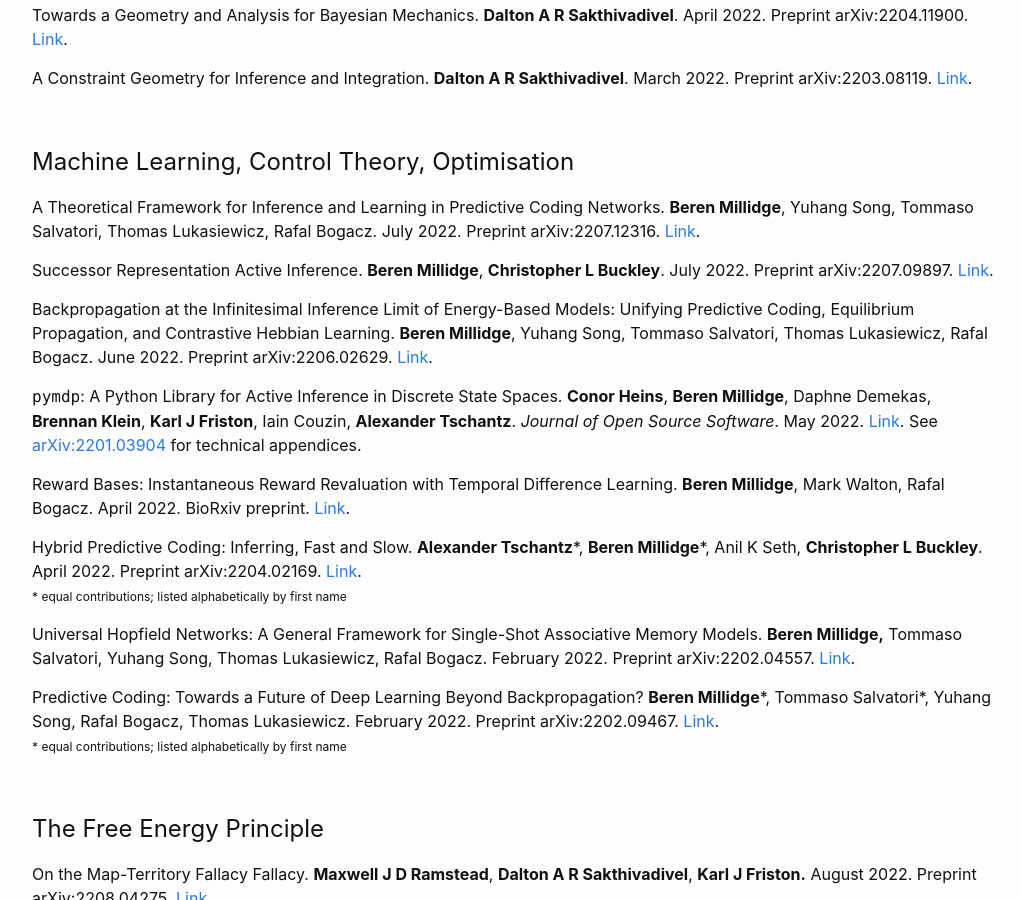
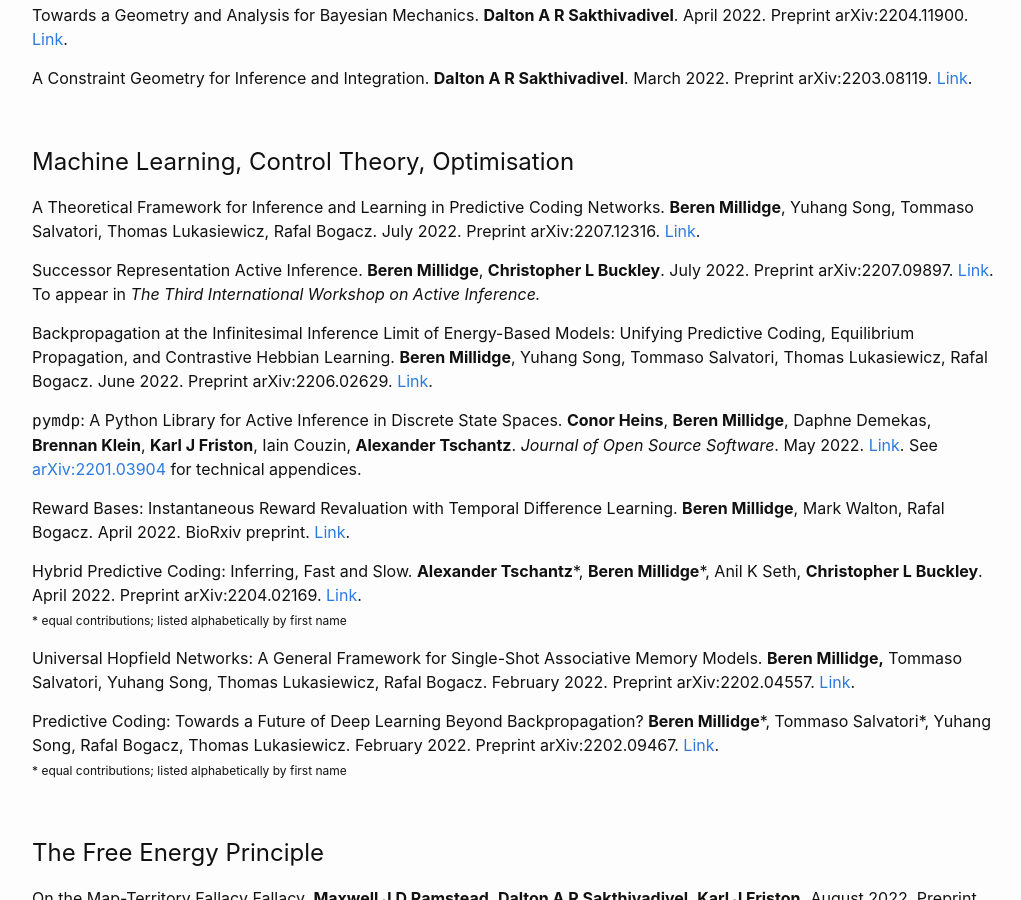
Before and after one commit to DARSakthi/DARSakthi.github.io, a Jekyll site: the page built from verses-lab.markdown, in a window 1280 px wide and 900 px high, scrolled down 1661 px. Shown: the whole window, without its empty margins (126-1147 px from the left). Built offline with Jekyll 4.4.1, drawn with Linux system fonts in a browser that asks for light colours.

Commit message:
Update verses-lab.markdown

```diff
--- a/verses-lab.markdown
+++ b/verses-lab.markdown
@@ -102,7 +102,7 @@ A Constraint Geometry for Inference and Integration. **Dalton A R Sakthivadivel*
 
 A Theoretical Framework for Inference and Learning in Predictive Coding Networks. **Beren Millidge**, Yuhang Song, Tommaso Salvatori, Thomas Lukasiewicz, Rafal Bogacz. July 2022. Preprint arXiv:2207.12316. [Link](https://arxiv.org/abs/2207.12316).
 
-Successor Representation Active Inference. **Beren Millidge**, **Christopher L Buckley**. July 2022. Preprint arXiv:2207.09897. [Link](https://arxiv.org/abs/2207.09897).
+Successor Representation Active Inference. **Beren Millidge**, **Christopher L Buckley**. July 2022. Preprint arXiv:2207.09897. [Link](https://arxiv.org/abs/2207.09897). To appear in _The Third International Workshop on Active Inference._
 
 Backpropagation at the Infinitesimal Inference Limit of Energy-Based Models: Unifying Predictive Coding, Equilibrium Propagation, and Contrastive Hebbian Learning. **Beren Millidge**, Yuhang Song, Tommaso Salvatori, Thomas Lukasiewicz, Rafal Bogacz. June 2022. Preprint arXiv:2206.02629. [Link](https://arxiv.org/abs/2206.02629).
 
```
